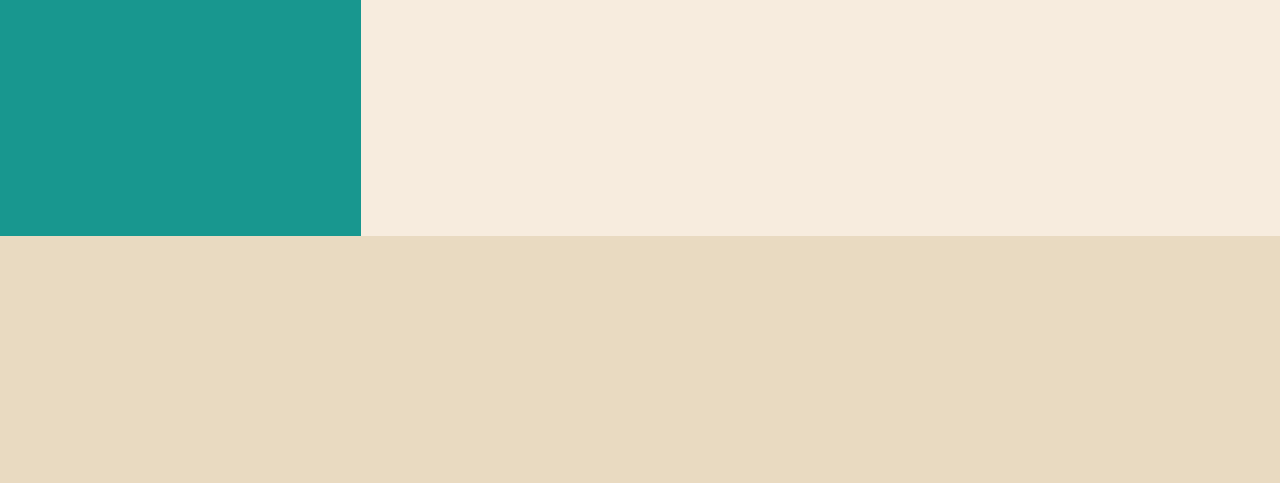
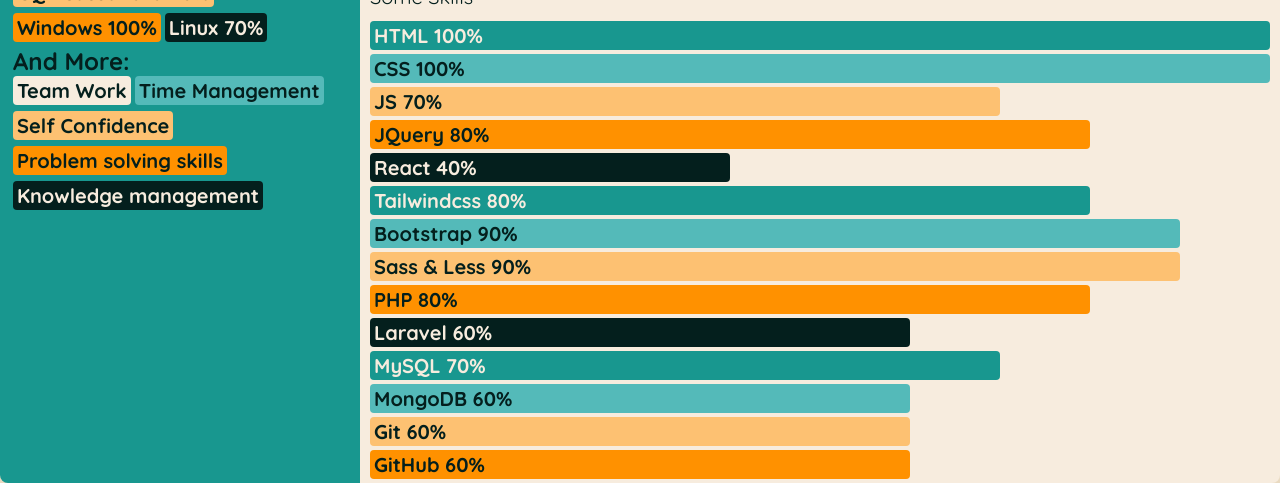
Before and after one commit to TohidEq/G2Tech-Exercise-1-resume, a plain HTML site: page index.html in a window 1280 px wide. Shown: the part 556-1039 px from the top of the page. Before the commit the page ends 800 px from the top, so only its background shows below. Drawn offline with Linux system fonts and the light colour scheme.

Commit message:
Create Skills Section and This is the End v.1

```diff
--- a/index.html
+++ b/index.html
@@ -33,7 +33,36 @@
             <div class="personal-info-3">
                 Lorem ipsum dolor sit amet consectetur adipisicing elit. Magnam possimus id fugit porro incidunt aliquam max
             </div>
-        </div>
+
+
+
+            <div class="skills-title skills-title2">
+
+                        <h2>More:</h2>
+                        <div class="flex-wrap-on">
+                            <h3>Python 50%</h3>
+                            <h3>Kotlin 50%</h3>
+                            <h3>CQL Cassandra 20%</h3>
+                            <h3>Windows 100%</h3>
+                            <h3>Linux 70%</h3>
+                        </div>
+
+
+                        <h2>And More:</h2>
+
+                        <div class="flex-wrap-on">
+                            <h3>Team Work</h3>
+                            <h3>Time Management</h3>
+                            <h3>Self Confidence</h3>
+                            <h3>Problem solving skills</h3>
+                            <h3>Knowledge management</h3>
+                        </div>
+
+                    </div>
+
+                </div>
+
+
 
         <div class="resume">
             <section class="pofile">
@@ -102,6 +131,53 @@
                     </div>
                 </div>
             </section>
+            <section class="skills">
+                <div class="resume-titles">
+                    <h2>
+                        Skills
+                    </h2>
+                    <p class="resume-text-2">Some Skills</p>
+                </div>
+                <div class="skills-title">
+                    <h3 class="percent-100">HTML 100%</h3>
+                    <h3 class="percent-100">CSS 100%</h3>
+                    <h3 class="percent-70">JS 70%</h3>
+                    <h3 class="percent-80">JQuery 80%</h3>
+                    <h3 class="percent-40">React 40%</h3>
+                    <h3 class="percent-80">Tailwindcss 80%</h3>
+                    <h3 class="percent-90">Bootstrap 90%</h3>
+                    <h3 class="percent-90">Sass & Less 90%</h3>
+                    <h3 class="percent-80">PHP 80%</h3>
+                    <h3 class="percent-60">Laravel 60%</h3>
+                    <h3 class="percent-70">MySQL 70%</h3>
+                    <h3 class="percent-60">MongoDB 60%</h3>
+                    <h3 class="percent-60">Git 60%</h3>
+                    <h3 class="percent-60">GitHub 60%</h3>
+                    <div class="skills-more skills-title3">
+                        More:
+                        <div class="flex-wrap-on">
+                            <h3>Python 50%</h3>
+                            <h3>Kotlin 50%</h3>
+                            <h3>CQL Cassandra 20%</h3>
+                            <h3>Windows 100%</h3>
+                            <h3>Linux 70%</h3>
+                        </div>
+
+
+                        and More:
+
+                        <div class="flex-wrap-on">
+                            <h3>Team Work</h3>
+                            <h3>Time Management</h3>
+                            <h3>Self Confidence</h3>
+                            <h3>Problem solving skills</h3>
+                            <h3>Knowledge management</h3>
+                        </div>
+
+                    </div>
+
+                </div>
+            </section>
         </div>
     </div>
 </body>
--- a/style.css
+++ b/style.css
@@ -38,6 +38,8 @@
 }
 .base{
     min-height: 100%;
+    border-radius: 8px;
+    overflow: hidden;
 }
 .flex-wrap{
     display:contents;
@@ -52,7 +54,7 @@
 .resume{
     background-color: var(--light-1);
     width: 100%;
-    padding: 0 5px;
+    padding: 0 10px;
 }
 
 
@@ -117,6 +119,7 @@
 
 .resume-titles h2{
     font-size: var(--resume-title-size);
+
 }
 .resume-text-2{
     font-size: 20px;
@@ -168,9 +171,89 @@
     background-color: var(--dark-1);
 }
 .history-card-text{
-    padding: 5px;
+    padding: 4px 5px;
     padding-left: 30px;
     border-radius: 4px;
+}
+
+
+.skills-title h3{
+    padding: 2px 4px;
+    border-radius: 4px;
+    margin-bottom: 4px;
+    font-size: 20px;
+    background-color: var(--black-text);
+    color: var(--light-1);
+}
+.skills-title h3:nth-child(5n+1){
+    background-color: var(--dark-2);
+    color: var(--light-1);
+}
+.skills-title h3:nth-child(5n+2){
+    background-color: var(--dark-1);
+    color: var(--black-text);
+}.skills-title h3:nth-child(5n+3){
+    background-color: var(--light-hover);
+    color: var(--black-text);
+}.skills-title h3:nth-child(5n+4){
+    background-color: var(--light-active);
+    color: var(--black-text);
+}
+
+.skills-more{
+    font-size: 24px;
+    padding: 8px 0;
+}
+.skills-more h3{
+    width: fit-content;
+
+}
+
+.skills-title3{
+    display: block;
+}
+.skills-title2{
+    padding: 0 8px;
+    display: none;
+}
+
+.skills-title2 h3:nth-child(5n+1){
+    background-color: var(--light-1);
+    color: var(--black-text);
+}
+.skills-title2 h3:nth-child(5n+2){
+    background-color: var(--dark-1);
+    color: var(--black-text);
+}.skills-title2 h3:nth-child(5n+3){
+    background-color: var(--light-hover);
+    color: var(--black-text);
+}.skills-title2 h3:nth-child(5n+4){
+    background-color: var(--light-active);
+    color: var(--black-text);
+}
+
+
+
+.percent-10{
+    width: 10%;
+}.percent-20{
+    width: 20%;
+}.percent-30{
+    width: 30%;
+}.percent-40{
+    width: 40%;
+}.percent-50{
+    width: 50%;
+}.percent-60{
+    width: 60%;
+}.percent-70{
+    width: 70%;
+}.percent-80{
+    width: 80%;
+}.percent-90{
+    width: 90%;
+}.percent-100{
+    width: 100%;
 }
 
 
@@ -193,6 +276,11 @@
     .flex-wrap{
         display: flex;
     }
+    .flex-wrap-on{
+        display: flex;
+        flex-wrap: wrap;
+        gap: 2px 4px;
+    }
     .personal-info{
         width: 500px;
     }
@@ -204,8 +292,12 @@
     }
     .personal-img{
     width: 50%;
-}
-
+    }
+    .skills-title2{
+        display: block;
+    }.skills-title3{
+        display: none;
+    }
 }
 @media (min-width:768px) {
     .container{
```
